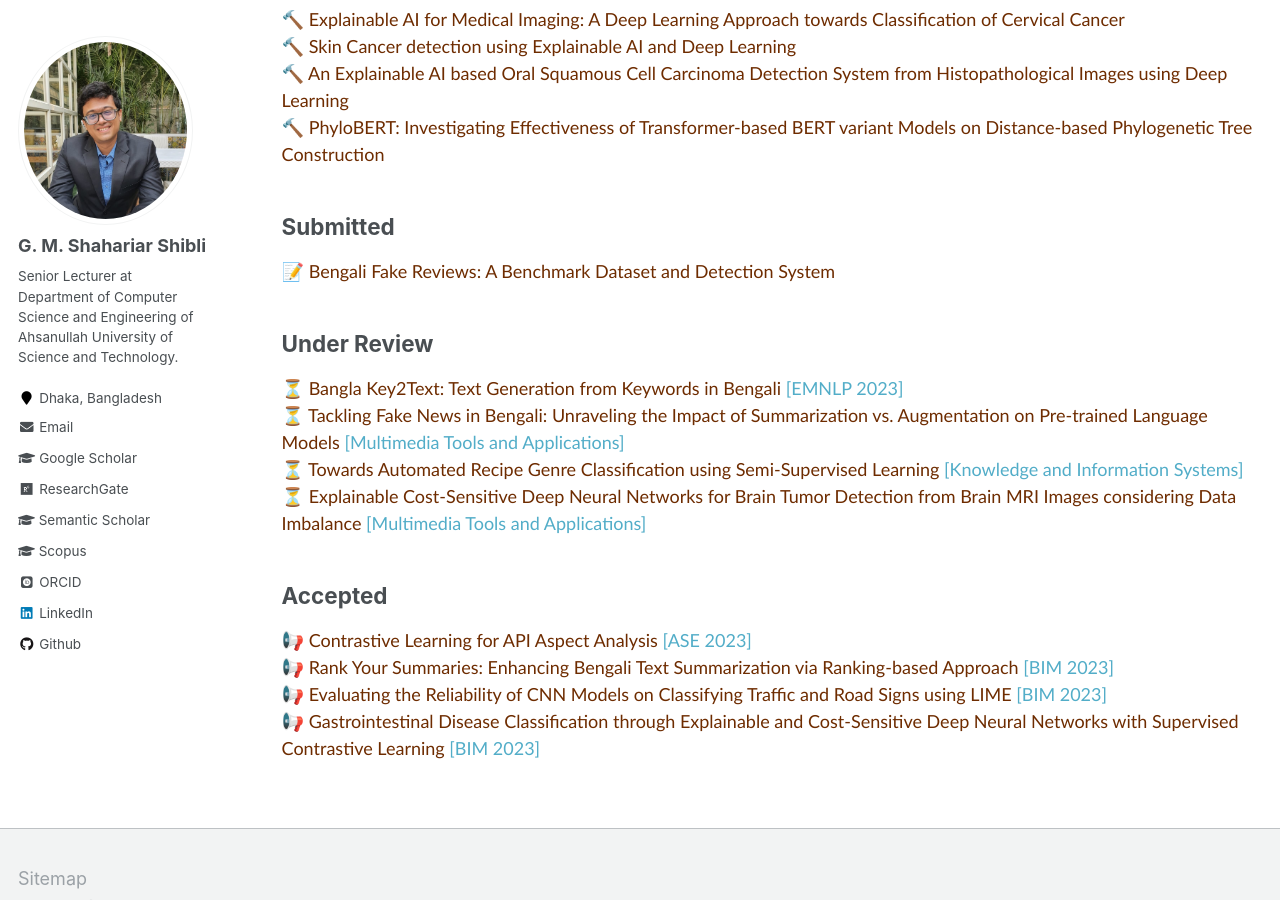
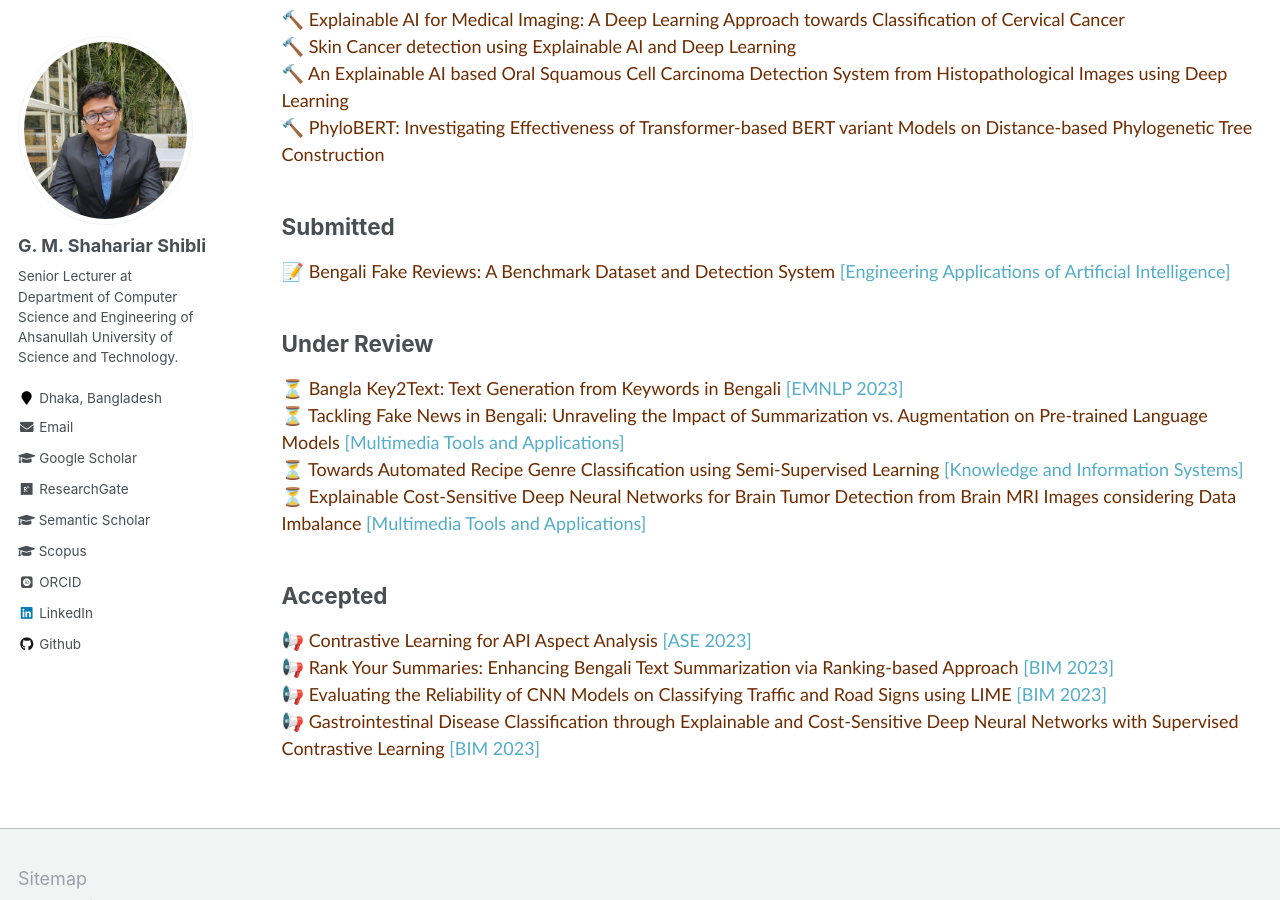
Before and after one commit to shahariar-shibli/shahariar-shibli.github.io, a Jekyll site: the page built from _pages/research.md, in a window 1280 px wide and 900 px high, scrolled down 464 px. Built offline with Jekyll 4.4.1, drawn with Linux system fonts in a browser that asks for light colours; some web fonts are replaced.

Commit message:
Update research.md

```diff
--- a/_pages/research.md
+++ b/_pages/research.md
@@ -26,7 +26,7 @@ author_profile: true
 
 ## Submitted
 <span style="font-family:Trebuchet MS;">
-📝 <span style="color:#6E2C00">Bengali Fake Reviews: A Benchmark Dataset and Detection System</span>
+📝 <span style="color:#6E2C00">Bengali Fake Reviews: A Benchmark Dataset and Detection System</span> [[Engineering Applications of Artificial Intelligence]](https://www.sciencedirect.com/journal/engineering-applications-of-artificial-intelligence)
 </span>
 
 ## Under Review
```
